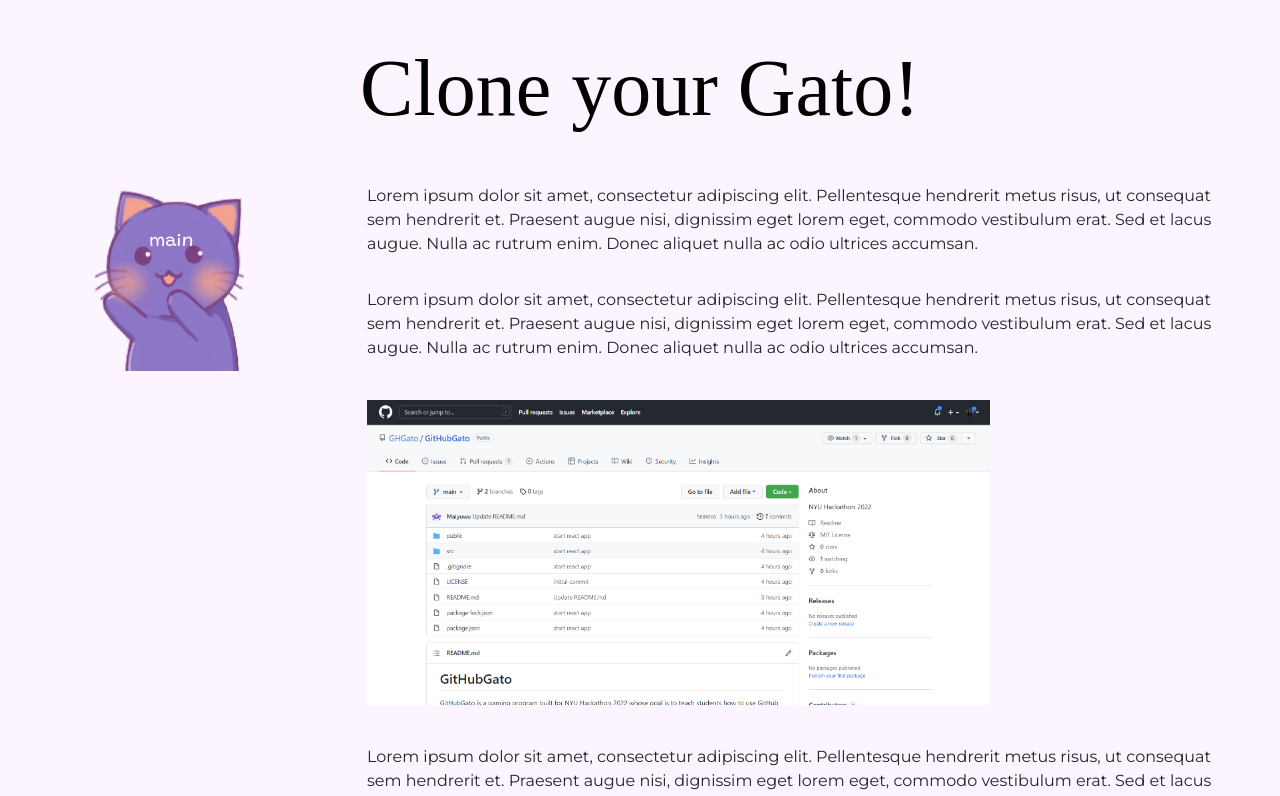
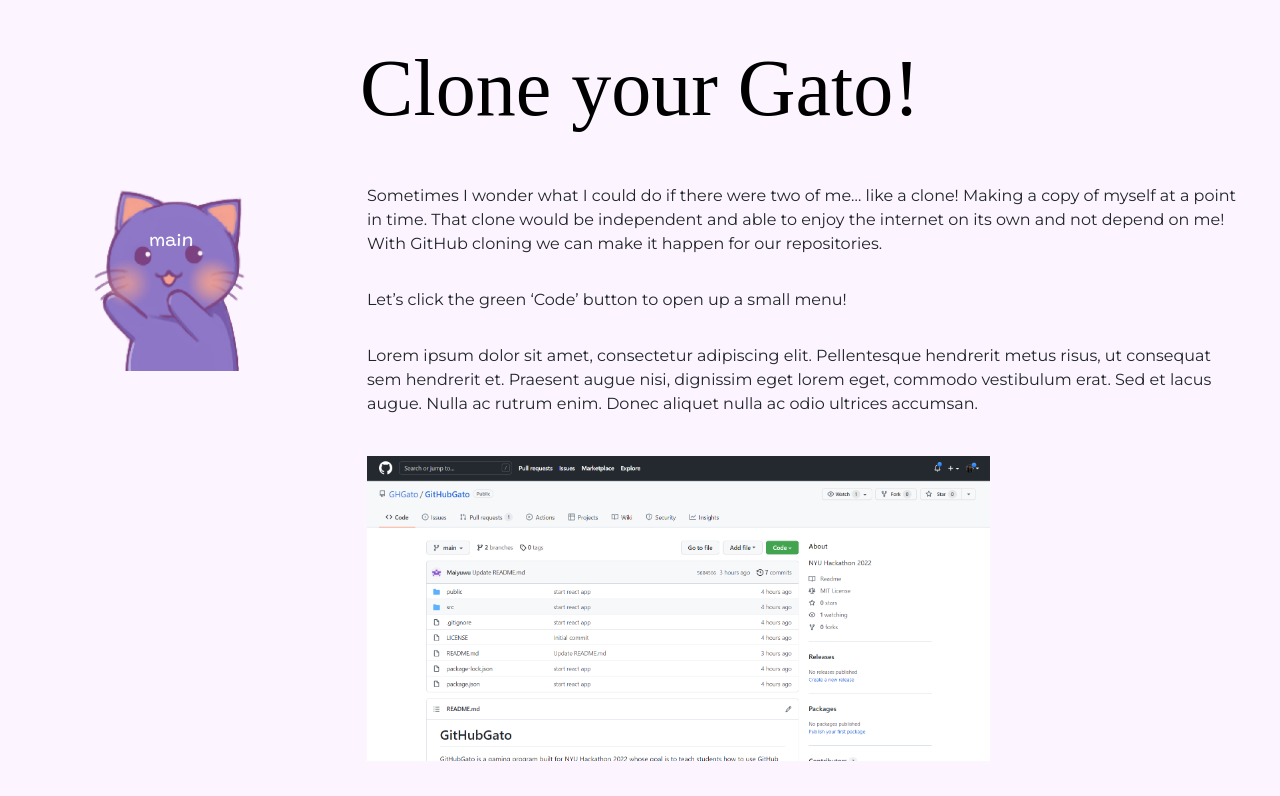
Before and after one commit to GHGato/GitHubGato, a React (Create React App) app: page /clone in a window 1280 px wide. Shown: the top 796 px of the page. Built offline with nearby package versions, Linux system fonts and the light colour scheme; a web font is replaced by a local one.

Commit message:
Adjusting Text

```diff
--- a/src/pages/Clone.js
+++ b/src/pages/Clone.js
@@ -42,7 +42,10 @@
           <img src= {maincat} alt="cute cat pic" className='image'/>
         </div>
         <div className='col-md-9 blurb'>
-          <p>Lorem ipsum dolor sit amet, consectetur adipiscing elit. Pellentesque hendrerit metus risus, ut consequat sem hendrerit et. Praesent augue nisi, dignissim eget lorem eget, commodo vestibulum erat. Sed et lacus augue. Nulla ac rutrum enim. Donec aliquet nulla ac odio ultrices accumsan. </p>
+          <p>Sometimes I wonder what I could do if there were two of me… like a clone! Making a copy of myself at a point in time. That clone would be independent and able to enjoy the internet on its own and not depend on me!
+            With GitHub cloning we can make it happen for our repositories.</p>
+          <p>Let’s click the green ‘Code’ button to open up a small menu!</p>
+
           <p>Lorem ipsum dolor sit amet, consectetur adipiscing elit. Pellentesque hendrerit metus risus, ut consequat sem hendrerit et. Praesent augue nisi, dignissim eget lorem eget, commodo vestibulum erat. Sed et lacus augue. Nulla ac rutrum enim. Donec aliquet nulla ac odio ultrices accumsan. </p>
         <img src= {GhSc} alt="cute cat pic" className='image intext-img'/>
           <p>Lorem ipsum dolor sit amet, consectetur adipiscing elit. Pellentesque hendrerit metus risus, ut consequat sem hendrerit et. Praesent augue nisi, dignissim eget lorem eget, commodo vestibulum erat. Sed et lacus augue. Nulla ac rutrum enim. Donec aliquet nulla ac odio ultrices accumsan. </p>
```
